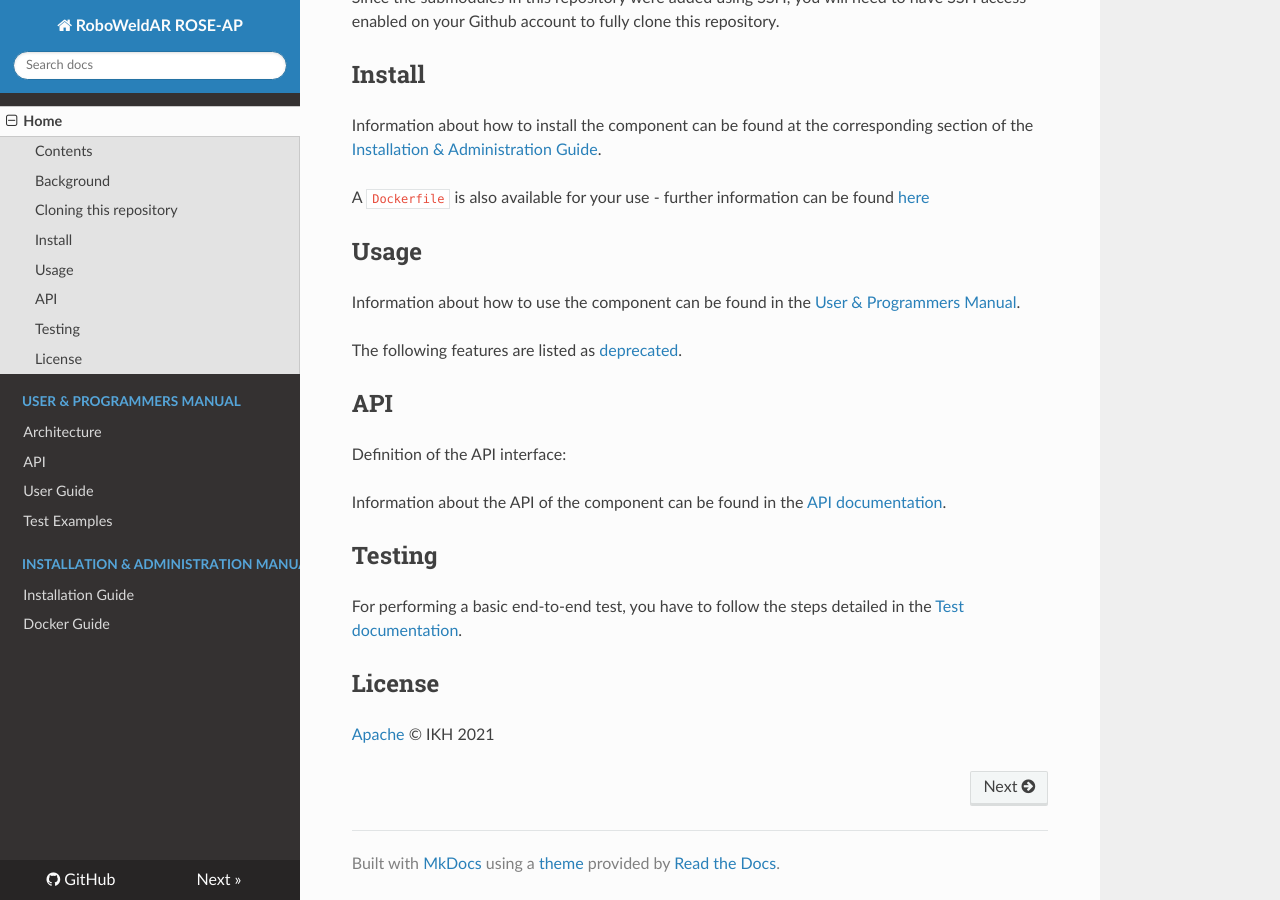
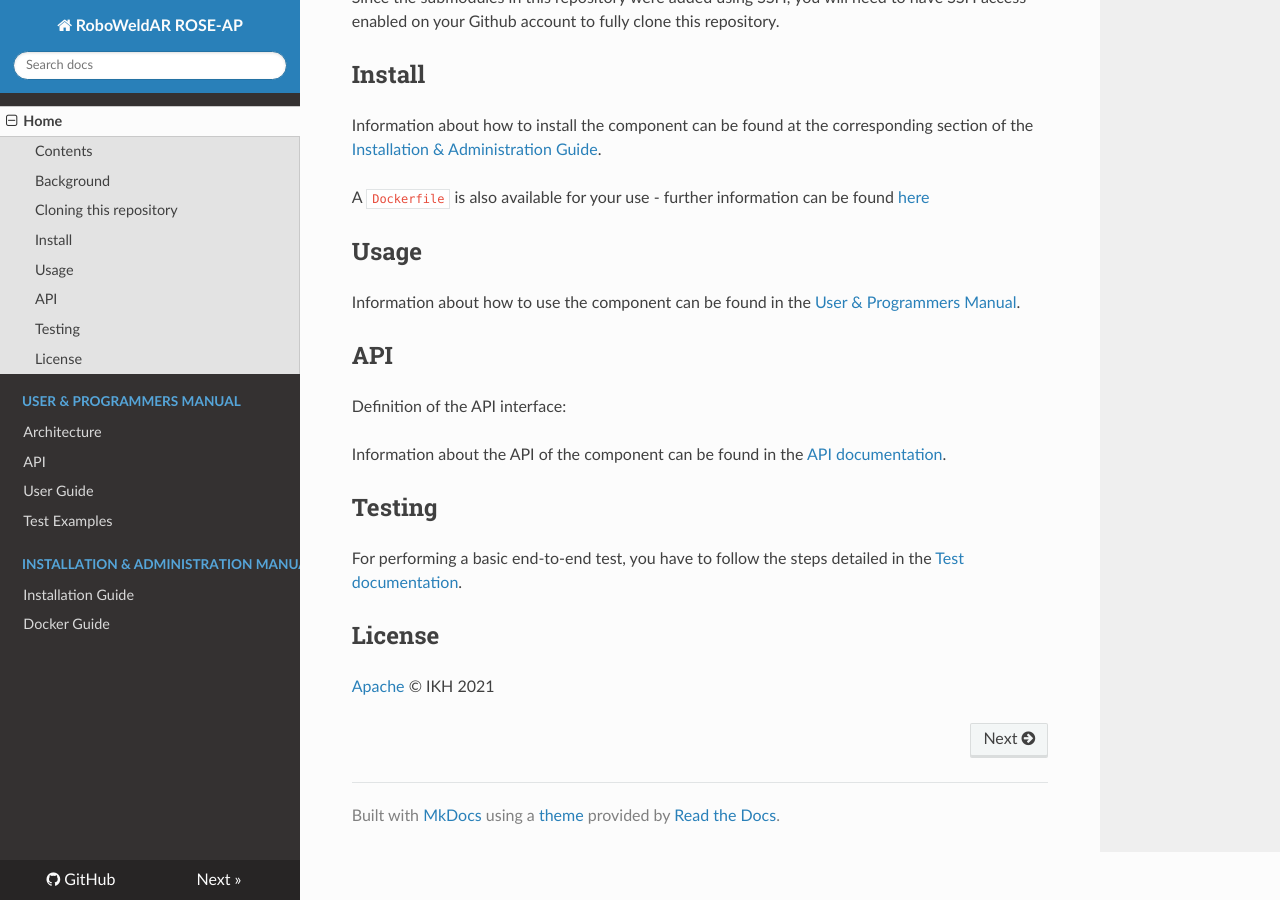
Before and after one commit to ikh-innovation/roboweldar-rose-ap, an MkDocs documentation site: the page built from docs/README.md, in a window 1280 px wide and 900 px high, scrolled down 2143 px. Built offline with MkDocs 1.6.1, drawn with Linux system fonts in a browser that asks for light colours; nearby versions of some CDN libraries.

Commit message:
Update README.md

```diff
--- a/docs/README.md
+++ b/docs/README.md
@@ -64,25 +64,23 @@
 ## Install
 
 Information about how to install the component can be found at the corresponding section of the
-[Installation & Administration Guide](docs/installationguide.md).
+[Installation & Administration Guide](installationguide.md).
 
-A `Dockerfile` is also available for your use - further information can be found [here](docker/README.md)
+A `Dockerfile` is also available for your use - further information can be found [here](docker_guide.md)
 
 ## Usage
 
-Information about how to use the component can be found in the [User & Programmers Manual](docs/usermanual.md).
-
-The following features are listed as [deprecated](docs/deprecated.md).
+Information about how to use the component can be found in the [User & Programmers Manual](usermanual.md).
 
 ## API
 
 Definition of the API interface:
 
-Information about the API of  the component can be found in the [API documentation](docs/api.md).
+Information about the API of  the component can be found in the [API documentation](api.md).
 
 ## Testing
 
-For performing a basic end-to-end test, you have to follow the steps detailed in the [Test documentation](test/README.md).
+For performing a basic end-to-end test, you have to follow the steps detailed in the [Test documentation](test_examples.md).
 
 ## License
 
```
